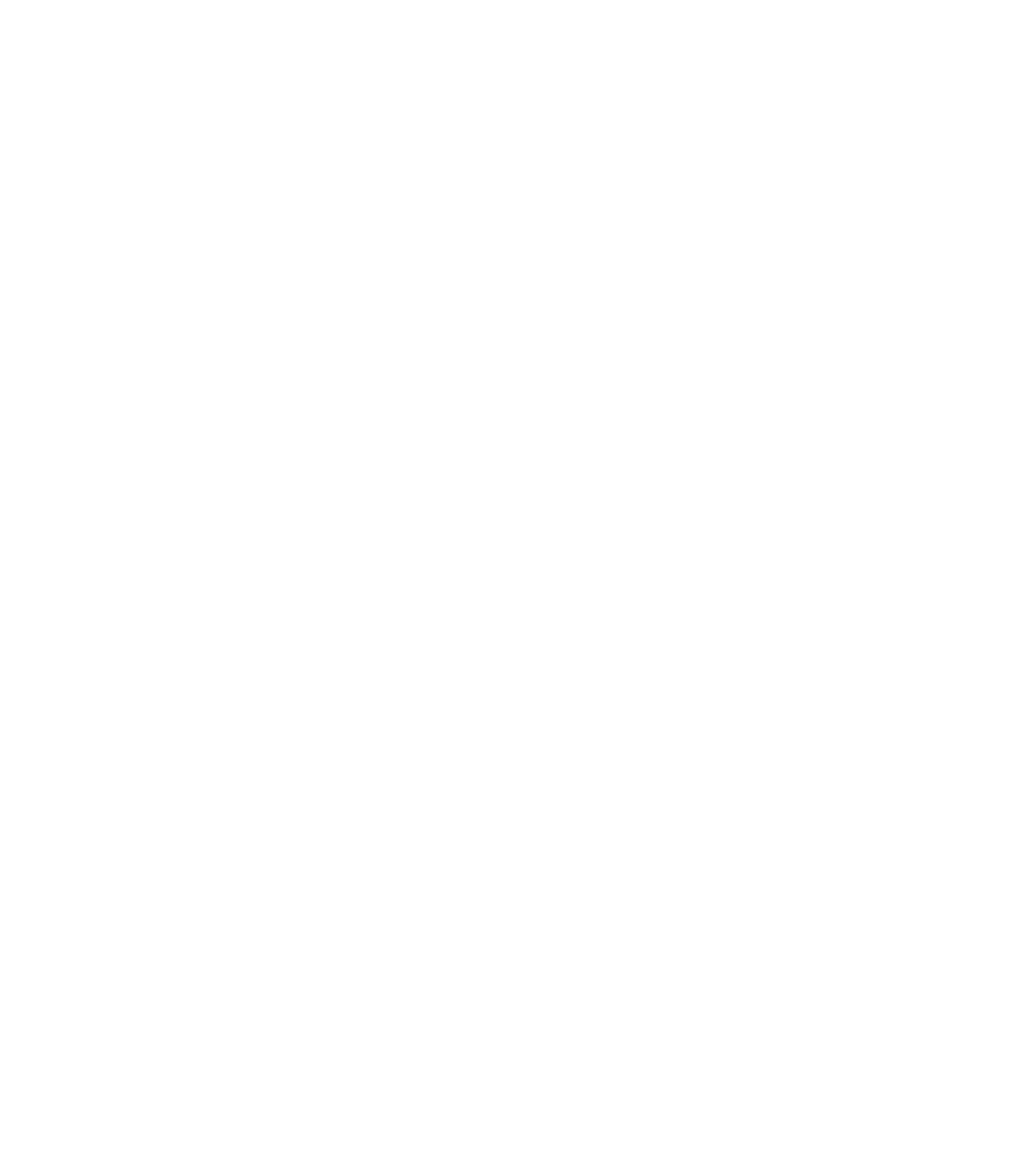
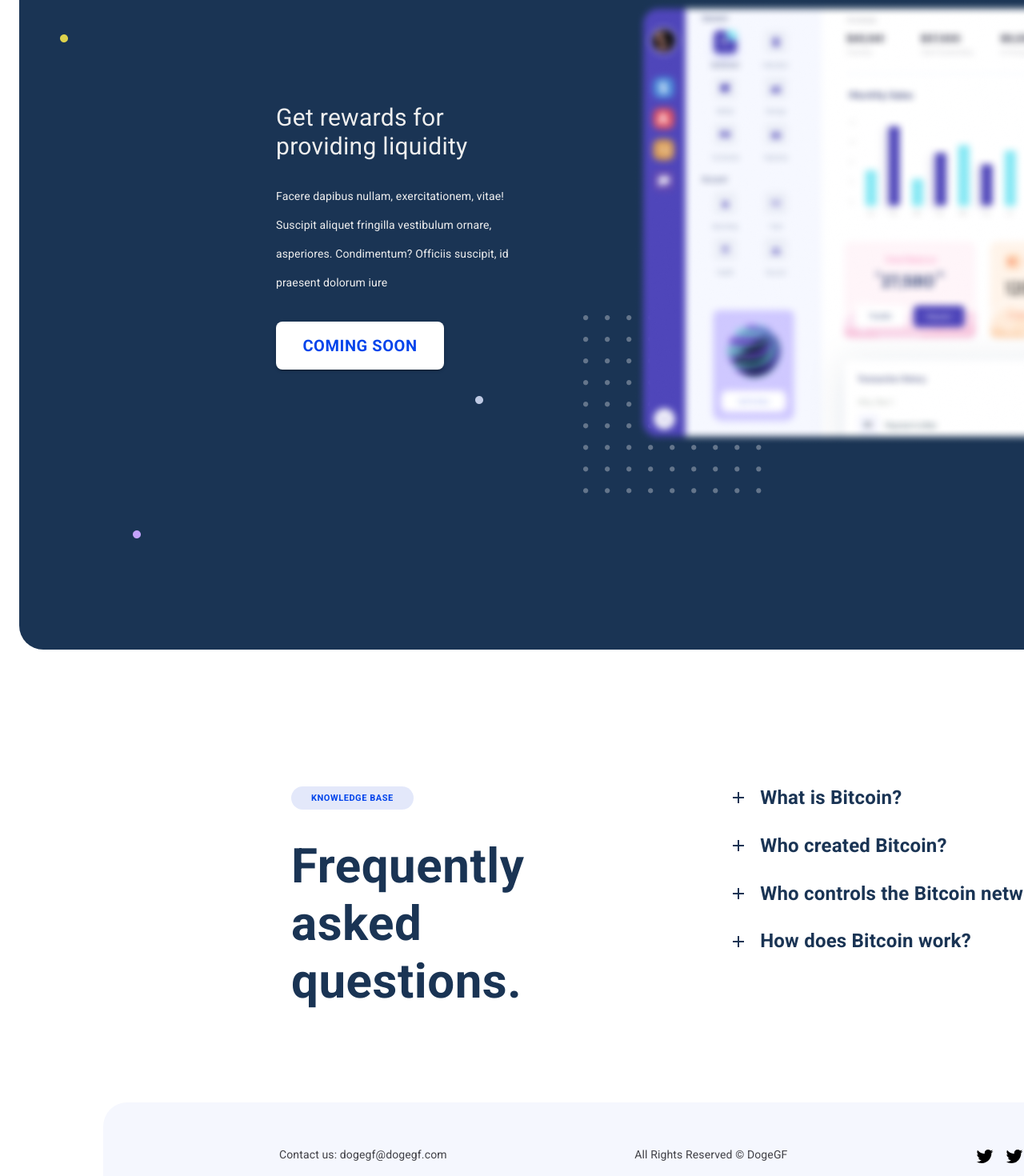
Before and after one commit to DogeGF-Token/DogeGF, a React (Create React App) app in the folder frontend/: page / in a window 1280 px wide. Shown: the part 5880-7350 px from the top of the page at 80% size. Before the commit the page ends 5598 px from the top, so only its background shows below. Built offline with nearby package versions, Linux system fonts and the light colour scheme.

Commit message:
[create] vaults, faq, footer section

```diff
--- a/frontend/src/app/main/MainApp/MainApp.js
+++ b/frontend/src/app/main/MainApp/MainApp.js
@@ -1,3 +1,4 @@
+import { useState } from 'react';
 import { styled } from '@mui/material/styles';
 import { makeStyles } from '@mui/styles';
 import Container from '@mui/material/Container';
@@ -10,6 +11,7 @@ import ArrowBackIcon from '@mui/icons-material/ArrowBack';
 import ArrowForwardIcon from '@mui/icons-material/ArrowForward';
 
 import MainAppHeader from './MainAppHeader';
+import MainAppFooter from './MainAppFooter';
 import SectionLabel from './components/SectionLabel';
 import SectionTitle from './components/SectionTitle';
 import Button from './components/Button';
@@ -17,8 +19,15 @@ import StepBox from './components/StepBox';
 import PhaseBox from './components/PhaseBox';
 import TokenomicBox from './components/TokenomicBox';
 import BlogBox from './components/BlogBox';
+import FaqBox from './components/FaqBox';
 
-import { APP_HEADER_HEIGHT, PHASES, TOKENOMICS, BLOGS } from './constants';
+import {
+	APP_HEADER_HEIGHT,
+	PHASES,
+	TOKENOMICS,
+	BLOGS,
+	FAQS,
+} from './constants';
 
 const IconButton = styled(MuiIconButton)(({ theme }) => ({
 	width: 60,
@@ -206,10 +215,75 @@ const useStyles = makeStyles((theme) => ({
 	artSectionTitle: {
 		marginBottom: 55,
 	},
+	vaultsSection: {
+		display: 'flex',
+		flexDirection: 'column',
+		alignItems: 'center',
+		height: 1094,
+		paddingTop: 101,
+		marginBottom: 151,
+		backgroundColor: theme.palette.primary.headText,
+		color: 'white',
+		borderRadius: 30,
+		background: `url('/assets/images/vaults.png') no-repeat center center`,
+		backgroundSize: 'cover',
+	},
+	vaultsSectionLabel: {
+		marginBottom: 35,
+		backgroundColor: 'rgba(255, 255, 255, 0.05)',
+		color: 'white',
+	},
+	vaultsSectionTitle: {
+		marginBottom: 174,
+		color: 'white',
+	},
+	vaultsSectionDescriptionPanel: {
+		display: 'flex',
+		flexDirection: 'column',
+		marginLeft: 321,
+		marginRight: 'auto',
+	},
+	vaultsSectionDescriptionTitle: {
+		marginBottom: 26,
+		color: '#EEEEEE',
+		fontSize: '1.875rem',
+		lineHeight: '2.25rem',
+	},
+	vaultsSectionDescription: {
+		marginBottom: 31,
+		color: '#EEEEEE',
+		fontSize: '0.875rem',
+		lineHeight: '2.25rem',
+	},
+	vaultsSectionActionButton: {
+		backgroundColor: 'white',
+		color: '#0044EB',
+	},
+	faqSection: {
+		display: 'flex',
+		height: 300,
+		padding: '20px 200px 0 340px',
+		marginBottom: 115,
+	},
+	faqSectionTitlePanel: {
+		marginRight: 180,
+	},
+	faqSectionLabel: {
+		marginBottom: 35,
+	},
+	faqSectionTitle: {},
+	faqSectionList: {
+		'& > *': {
+			'&:not(:last-child)': {
+				marginBottom: 31,
+			},
+		},
+	},
 }));
 
 const MainApp = () => {
 	const classes = useStyles();
+	const [openFaqId, setOpenFaqId] = useState('');
 
 	return (
 		<Container className={classes.root} fixed>
@@ -411,6 +485,60 @@ const MainApp = () => {
 					Community Art
 				</SectionTitle>
 			</Box>
+
+			<Box id="valuts" className={classes.vaultsSection}>
+				<SectionLabel className={classes.vaultsSectionLabel}>
+					Coming Soon
+				</SectionLabel>
+
+				<SectionTitle className={classes.vaultsSectionTitle}>
+					DogeGF vaults
+				</SectionTitle>
+
+				<Box className={classes.vaultsSectionDescriptionPanel}>
+					<Typography className={classes.vaultsSectionDescriptionTitle}>
+						Get rewards for <br />
+						providing liquidity
+					</Typography>
+
+					<Typography className={classes.vaultsSectionDescription}>
+						Facere dapibus nullam, exercitationem, vitae! <br />
+						Suscipit aliquet fringilla vestibulum ornare, <br />
+						asperiores. Condimentum? Officiis suscipit, id <br />
+						praesent dolorum iure
+					</Typography>
+
+					<Button
+						variant="contained"
+						className={classes.vaultsSectionActionButton}
+					>
+						Coming Soon
+					</Button>
+				</Box>
+			</Box>
+
+			<Box id="faq" className={classes.faqSection}>
+				<Box className={classes.faqSectionTitlePanel}>
+					<SectionLabel className={classes.faqSectionLabel}>
+						Knowledge Base
+					</SectionLabel>
+
+					<SectionTitle>Frequently asked questions.</SectionTitle>
+				</Box>
+
+				<Box className={classes.faqSectionList}>
+					{FAQS.map((faq) => (
+						<FaqBox
+							open={faq.id === openFaqId}
+							question={faq.question}
+							answer={faq.answer}
+							onToggle={() => setOpenFaqId(openFaqId === faq.id ? '' : faq.id)}
+						/>
+					))}
+				</Box>
+			</Box>
+
+			<MainAppFooter />
 		</Container>
 	);
 };
--- /dev/null
+++ b/frontend/src/app/main/MainApp/MainAppFooter.js
@@ -0,0 +1,83 @@
+import { styled } from '@mui/material/styles';
+import { makeStyles } from '@mui/styles';
+import Box from '@mui/material/Box';
+import MuiTypography from '@mui/material/Typography';
+import MuiLink from '@mui/material/Link';
+import TwitterIcon from '@mui/icons-material/Twitter';
+
+const Typography = styled(MuiTypography)(({ theme }) => ({
+	fontSize: '0.875rem',
+	lineHeight: '1.625rem',
+	color: theme.palette.primary.text,
+}));
+
+const Link = styled(MuiLink)(({ theme }) => ({
+	width: 20,
+	height: 20,
+	color: 'black',
+}));
+
+const useStyles = makeStyles(({ theme }) => ({
+	root: {
+		display: 'flex',
+		alignItems: 'center',
+		justifyContent: 'space-between',
+		padding: '52px 220px',
+		margin: '46px 105px',
+		backgroundColor: '#F5F7FE',
+		borderRadius: 30,
+	},
+	social: {
+		display: 'flex',
+		alignItems: 'center',
+		'& > *': {
+			'&:not(:last-child)': {
+				marginRight: 17,
+			},
+		},
+	},
+}));
+
+const MainAppFooter = (props) => {
+	const classes = useStyles();
+
+	return (
+		<Box className={classes.root}>
+			<Typography>Contact us: dogegf@dogegf.com</Typography>
+
+			<Typography>All Rights Reserved © DogeGF</Typography>
+
+			<Box className={classes.social}>
+				<Link href="#">
+					<TwitterIcon />
+				</Link>
+
+				<Link href="#">
+					<TwitterIcon />
+				</Link>
+
+				<Link href="#">
+					<TwitterIcon />
+				</Link>
+
+				<Link href="#">
+					<TwitterIcon />
+				</Link>
+
+				<Link href="#">
+					<TwitterIcon />
+				</Link>
+
+				<Link href="#">
+					<TwitterIcon />
+				</Link>
+
+				<Link href="#">
+					<TwitterIcon />
+				</Link>
+			</Box>
+		</Box>
+	);
+};
+
+export default MainAppFooter;
--- a/frontend/src/app/main/MainApp/components/BlogBox.js
+++ b/frontend/src/app/main/MainApp/components/BlogBox.js
@@ -1,5 +1,4 @@
 import { makeStyles } from '@mui/styles';
-import Box from '@mui/material/Box';
 import Link from '@mui/material/Link';
 import Typography from '@mui/material/Typography';
 
--- /dev/null
+++ b/frontend/src/app/main/MainApp/components/FaqBox.js
@@ -0,0 +1,49 @@
+import { makeStyles } from '@mui/styles';
+import Box from '@mui/material/Box';
+import Typography from '@mui/material/Typography';
+import Collapse from '@mui/material/Collapse';
+import RemoveIcon from '@mui/icons-material/Remove';
+import AddIcon from '@mui/icons-material/Add';
+
+const useStyles = makeStyles((theme) => ({
+	root: {},
+	questionBox: {
+		display: 'flex',
+		alignItems: 'center',
+		color: theme.palette.primary.headText,
+	},
+	question: {
+		fontWeight: 600,
+		fontSize: '1.5rem',
+		lineHeight: '1.8rem',
+		marginLeft: 15,
+	},
+	answer: {
+		fontSize: '0.875rem',
+		lineHeight: '1.625rem',
+		color: theme.palette.primary.text,
+		marginTop: 14,
+	},
+}));
+
+const FaqBox = (props) => {
+	const classes = useStyles();
+	const { open, question, answer, onToggle } = props;
+
+	return (
+		<Box className={classes.root}>
+			<Box className={classes.questionBox}>
+				{open && <RemoveIcon onClick={onToggle} />}
+				{!open && <AddIcon onClick={onToggle} />}
+
+				<Typography className={classes.question}>{question}</Typography>
+			</Box>
+
+			<Collapse in={open}>
+				<Typography className={classes.answer}>{answer}</Typography>
+			</Collapse>
+		</Box>
+	);
+};
+
+export default FaqBox;
--- a/frontend/src/app/main/MainApp/components/index.js
+++ b/frontend/src/app/main/MainApp/components/index.js
@@ -5,3 +5,4 @@ export { default as StepBox } from './StepBox';
 export { default as PhaseBox } from './PhaseBox';
 export { default as TokenomicBox } from './TokenomicBox';
 export { default as BlogBox } from './BlogBox';
+export { default as FaqBox } from './FaqBox';
--- a/frontend/src/app/main/MainApp/constants.js
+++ b/frontend/src/app/main/MainApp/constants.js
@@ -144,3 +144,30 @@ export const BLOGS = [
 		title: 'DogeGF is rewarding internet creators with kind gestures',
 	},
 ];
+
+export const FAQS = [
+	{
+		id: 'faq1',
+		question: 'What is Bitcoin?',
+		answer:
+			'Bitcoin is a consensus network that enables a new payment system and a completely digital money. It is the first decentralized peer-to-peer payment network that is powered by its users with no central authority or middlemen.',
+	},
+	{
+		id: 'faq2',
+		question: 'Who created Bitcoin?',
+		answer:
+			'Bitcoin is a consensus network that enables a new payment system and a completely digital money. It is the first decentralized peer-to-peer payment network that is powered by its users with no central authority or middlemen.',
+	},
+	{
+		id: 'faq3',
+		question: 'Who controls the Bitcoin network?',
+		answer:
+			'Bitcoin is a consensus network that enables a new payment system and a completely digital money. It is the first decentralized peer-to-peer payment network that is powered by its users with no central authority or middlemen.',
+	},
+	{
+		id: 'faq4',
+		question: 'How does Bitcoin work?',
+		answer:
+			'Bitcoin is a consensus network that enables a new payment system and a completely digital money. It is the first decentralized peer-to-peer payment network that is powered by its users with no central authority or middlemen.',
+	},
+];
```
Also changed, not shown: frontend/public/assets/images/vaults.png (added).
